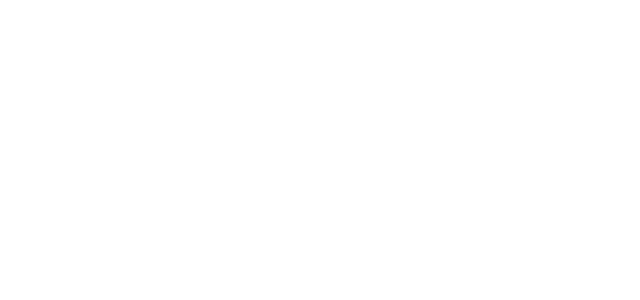
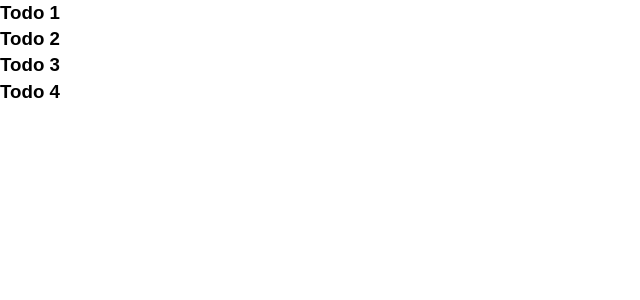
Before and after one commit to CodeLyoko2610/vue_todo_list_1, a Vue app: page / in a window 1280 px wide. Shown: the top 300 px of the page, without its empty margins (0-640 px from the left). Built offline with nearby package versions, Linux system fonts and the light colour scheme.

Commit message:
Todos component.

```diff
--- a/src/App.vue
+++ b/src/App.vue
@@ -1,16 +1,16 @@
 <template>
   <div id="app">
-
+    <Todos v-bind:todos="todos" />
   </div>
 </template>
 
 <script>
-
+import Todos from './components/Todos'
 
 export default {
   name: 'App',
   components: {
-
+    Todos
   },
   data(){
     return {
--- /dev/null
+++ b/src/components/Todos.vue
@@ -0,0 +1,20 @@
+<template>
+  <div>
+    <div v-for="todo in todos" v-bind:key="todo.id">
+      <h3>{{todo.title}}</h3>
+    </div>
+  </div>
+</template>
+
+<script>
+export default {
+  name: "Todos",
+  props: [
+    "todos"
+  ]
+}
+</script>
+
+<style lang="stylus" scoped>
+
+</style>
```
